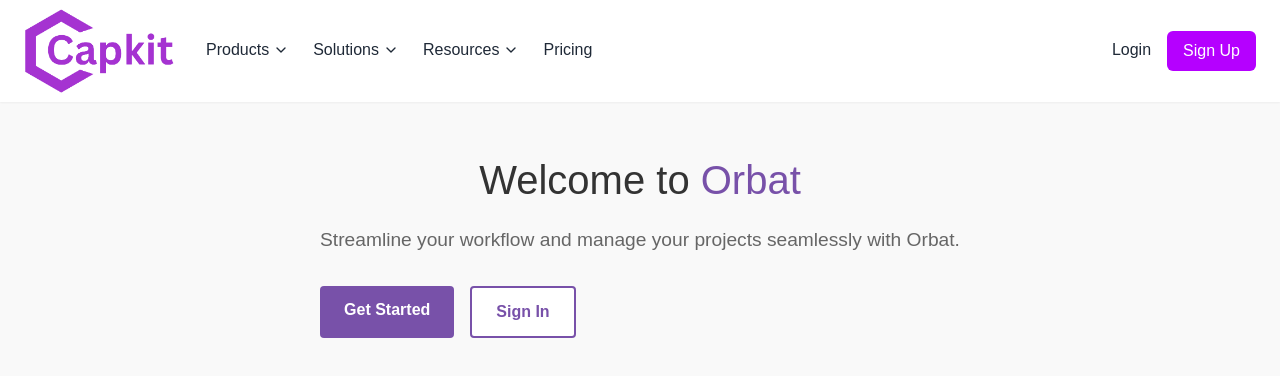
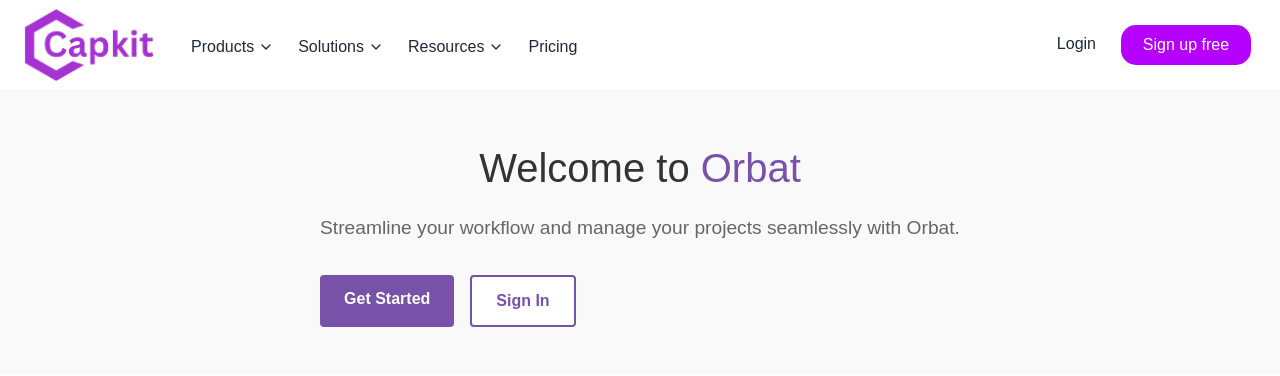
Before and after one commit to noahjosephwilson/capkit, a Next.js app: page /home/explorehome in a window 1280 px wide. Shown: the top 376 px of the page. Built offline with nearby package versions, Linux system fonts and the light colour scheme; no server answers.

Commit message:
finished styling of home navbar

```diff
--- a/src/components/HomeNavbar/HomeNavbar.css
+++ b/src/components/HomeNavbar/HomeNavbar.css
@@ -28,11 +28,13 @@
 /* Logo styling */
 .logo {
   @apply object-contain;
+  margin-right: 5px;
 }
 
 /* Navigation menu container */
 .navMenu {
   @apply ml-8 flex space-x-6;
+  margin-top: 5px;
 }
 
 /* Each menu item is relatively positioned so the dropdown can be absolutely positioned relative to it */
@@ -95,6 +97,11 @@
 /* Sign Up button styling: primary background, white text */
 .signupBtn {
   @apply ml-4 px-4 py-2 rounded-md text-base font-medium text-white bg-[#B500FF] transition-colors;
+  margin-left: 25px;
+  width: 130px;
+  border-radius: 15px;
+  text-align: center;
+  margin-right: 5px;
 }
 
 /* Hover state for Sign Up button (darker variant) */
--- a/src/components/HomeNavbar/HomeNavbar.jsx
+++ b/src/components/HomeNavbar/HomeNavbar.jsx
@@ -1,5 +1,5 @@
 "use client";
-import React, { useState } from "react";
+import React, { useState, useEffect } from "react";
 import Link from "next/link";
 import Image from "next/image";
 // Import arrow icons from lucide-react
@@ -9,6 +9,19 @@
 export default function HomeNavbar() {
   // Track which dropdown (if any) is open
   const [activeDropdown, setActiveDropdown] = useState(null);
+  // Track if the window is scrolled down
+  const [scrolled, setScrolled] = useState(false);
+  // Track if the navbar is hovered
+  const [hovered, setHovered] = useState(false);
+
+  useEffect(() => {
+    const handleScroll = () => {
+      setScrolled(window.scrollY > 0);
+    };
+
+    window.addEventListener("scroll", handleScroll);
+    return () => window.removeEventListener("scroll", handleScroll);
+  }, []);
 
   const toggleDropdown = (menu) => {
     setActiveDropdown((prev) => (prev === menu ? null : menu));
@@ -26,8 +39,15 @@
       <ChevronDown className="arrow" size={16} />
     );
 
+  // Determine the navbar background: transparent when at top and not hovered.
+  const navbarClass = scrolled || hovered ? "navbar-white" : "navbar-transparent";
+
   return (
-    <nav className="navbar">
+    <nav
+      className={`navbar ${navbarClass}`}
+      onMouseEnter={() => setHovered(true)}
+      onMouseLeave={() => setHovered(false)}
+    >
       <div className="navContainer">
         {/* Left Section: Logo + Navigation Menu */}
         <div className="leftSection">
@@ -35,8 +55,8 @@
             <Image
               src="/assets/capkitlogo.png"
               alt="Logo"
-              width={150}
-              height={50}
+              width={130}
+              height={45}
               className="logo"
             />
           </Link>
@@ -149,7 +169,7 @@
             Login
           </Link>
           <Link href="/home/registration/signup" className="signupBtn">
-            Sign Up
+            Sign up free
           </Link>
         </div>
       </div>
```
